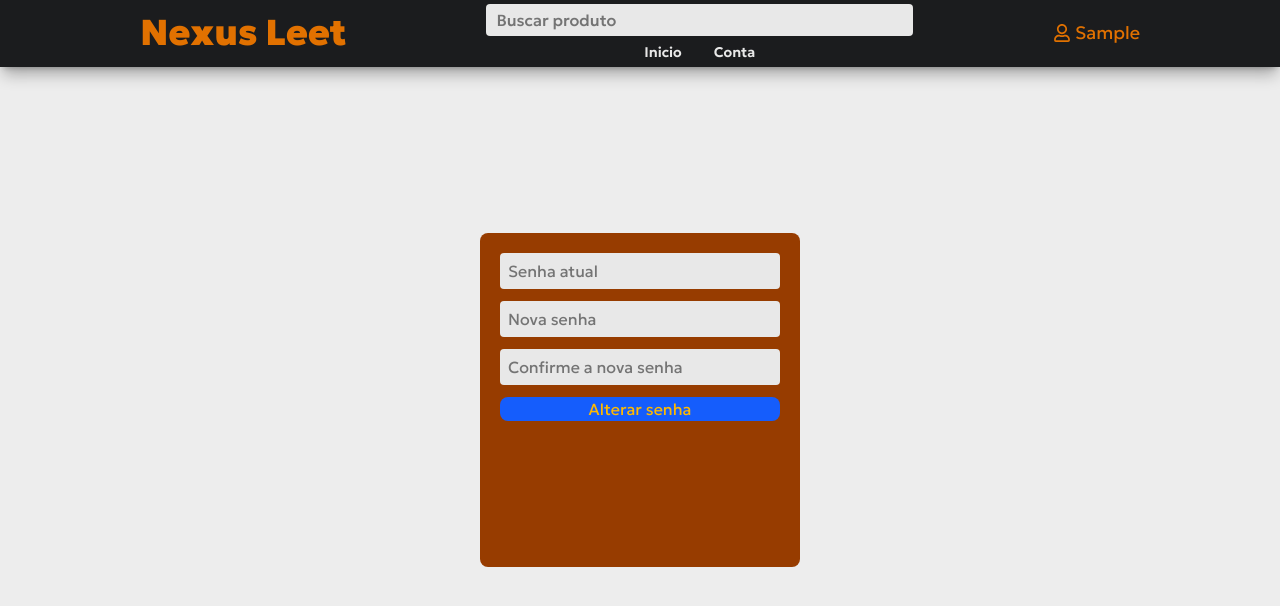
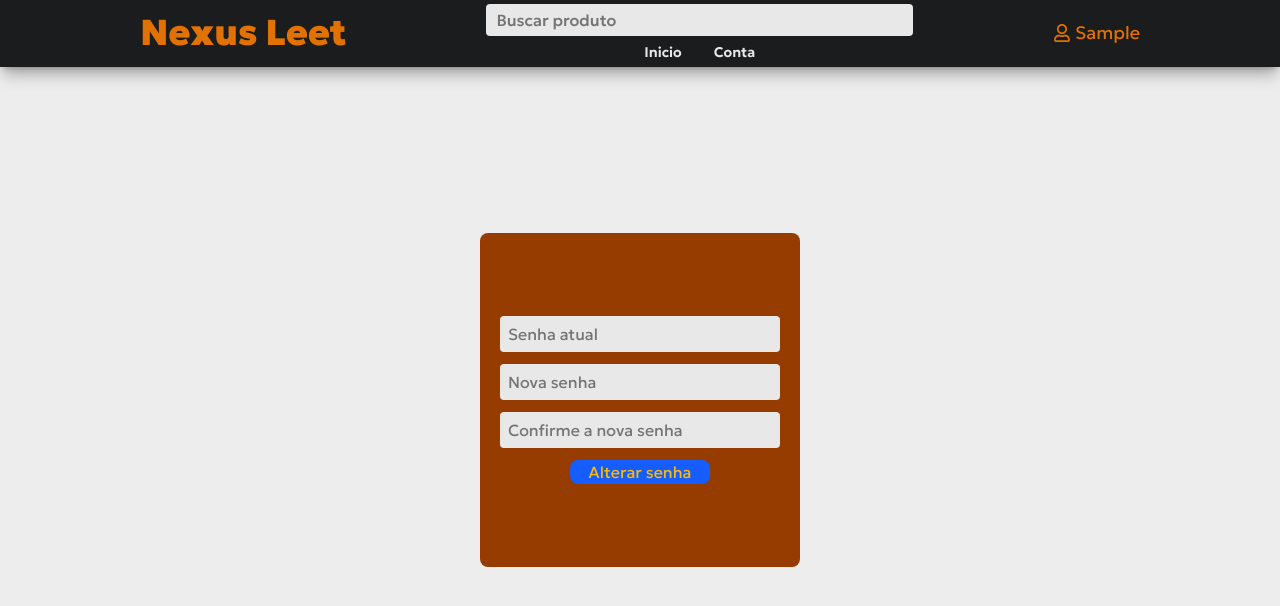
Before and after one commit to gustavocarvalho-ra/NextJs-NexusLeet, a Next.js app: page /my-account/user/confg/newpass in a window 1280 px wide. Shown: the top 606 px of the page. Built offline with nearby package versions, Linux system fonts and the light colour scheme; no server answers; sample sign-in values are in the browser's storage.

Commit message:
style: add display

```diff
--- a/src/app/components/login/useConfig/NewPass.tsx
+++ b/src/app/components/login/useConfig/NewPass.tsx
@@ -30,8 +30,8 @@ export default function ChangePasswordForm() {
 
   return (
     <div className="w-full h-full flex justify-center items-center">
-      <div className="h-1/2 w-1/4 bg-amber-800 p-5 rounded-lg">
-        <form onSubmit={handleSubmit} className="w-full flex flex-col gap-3" name="formNewPass">
+      <div className="h-1/2 w-1/4 bg-amber-800 p-5 rounded-lg flex flex-col justify-center">
+        <form onSubmit={handleSubmit} className="w-full flex flex-col gap-3 items-center" name="formNewPass">
           <Input
             type="password"
             placeholder="Senha atual"
@@ -52,7 +52,7 @@ export default function ChangePasswordForm() {
             value={form.confirmNewPassword}
             onChange={(e) => setForm({...form, confirmNewPassword: e.target.value})}
           />
-          <button type="submit" className="bg-blue-600 text-amber-400 rounded-lg">
+          <button type="submit" className="bg-blue-600 text-amber-400 rounded-lg w-1/2">
             Alterar senha
           </button>
           {message && <p>{message}</p>}
```
